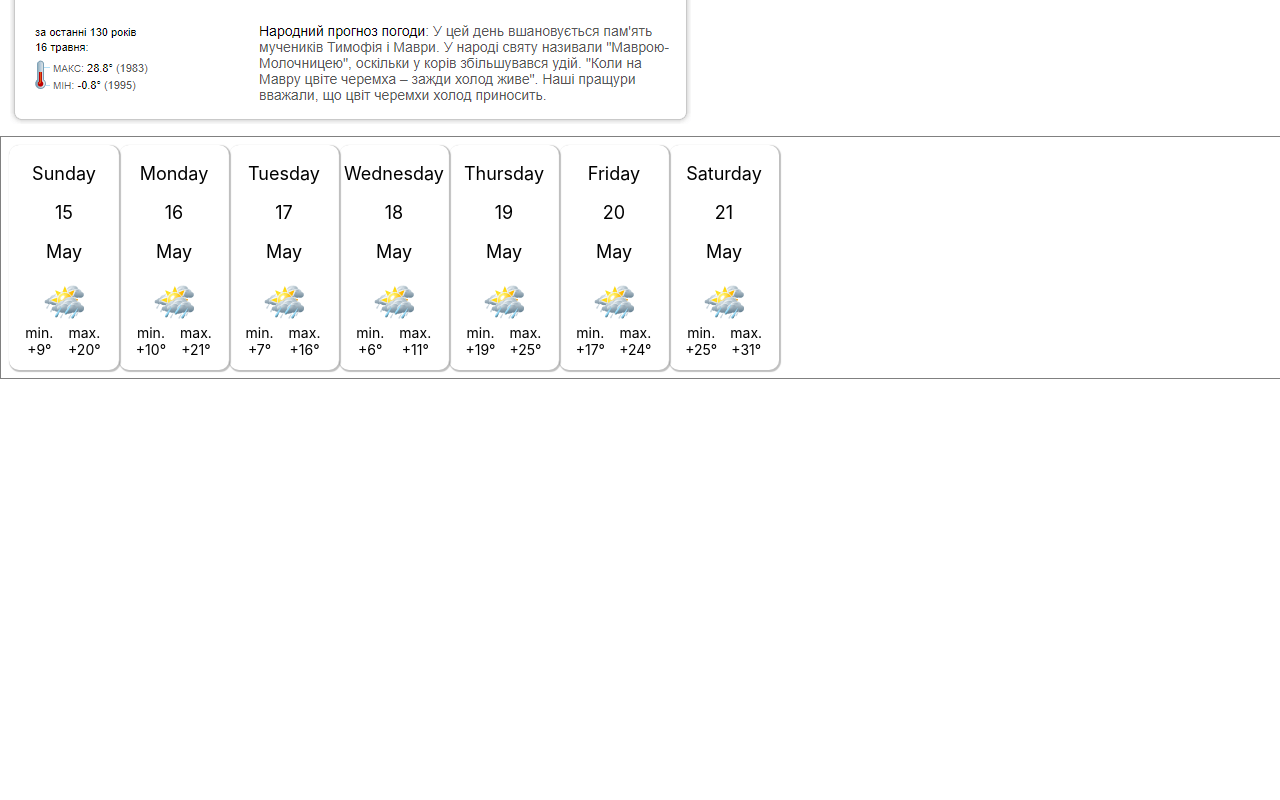
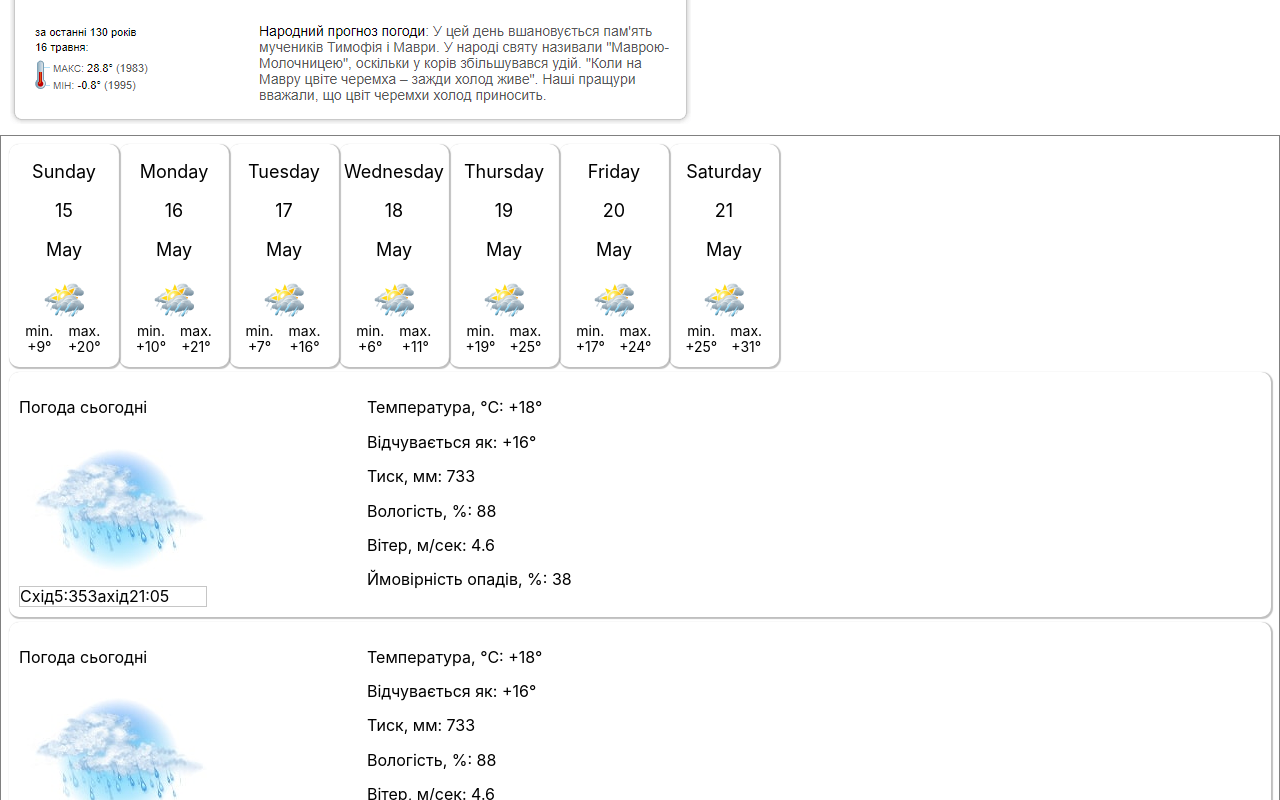
Before and after one commit to ruslan-horaiskyi/weatherApp, a React (Create React App) app: page / in a window 1280 px wide. Shown: the part 480-1280 px from the top of the page. Before the commit the page ends 859 px from the top, so only its background shows below. Built offline with nearby package versions, Linux system fonts and the light colour scheme.

Commit message:
MoreInfo component added, refactoring

```diff
--- a/src/App.jsx
+++ b/src/App.jsx
@@ -1,13 +1,16 @@
 import './App.css'
+import 'modern-normalize'
 import captureImage from './Capture.PNG'
-import Card from './components/Card/Card'
+import CardContainer from './components/CardConteiner/CardConteiner'
 import Conteiner from './components/Conteiner/Conteiner'
+import MoreInfo from './components/MoreInfo/MoreInfo'
 
 const App = () => (
   <>
     <img src={captureImage} alt='sinoptik' />
     <Conteiner>
-      <Card />
+      <CardContainer />
+      <MoreInfo />
     </Conteiner>
   </>
 )
--- a/src/components/Card/Card.css
+++ b/src/components/Card/Card.css
@@ -15,3 +15,8 @@
   padding: 0 10px;
   font-size: 14px;
 }
+
+.moreInfo {
+  width: 100%;
+  height: 250px;
+}
--- a/src/components/Card/Card.jsx
+++ b/src/components/Card/Card.jsx
@@ -1,18 +1,35 @@
+import { useState } from 'react'
 import './Card.css'
 import weather from '../Data/data.json'
-// import PropTypes from 'prop-types'
 
 const Card = () => {
   console.log('card')
+  const [focusedCard, setFocusedCard] = useState(null)
+
+  const handleCardFocus = (date) => {
+    setFocusedCard(date)
+  }
+
+  const handleCardBlur = () => {
+    setFocusedCard(null)
+  }
+
   return (
     weather &&
-    weather.map(({ day, date, month, imageUrl, minTemp, maxTemp }) => (
-      <div className='card' key={date}>
+    weather.map(({ day, date, month, cardImageUrl, minTemp, maxTemp }) => (
+      <div
+        className={`card ${focusedCard === date ? 'focused' : ''}`}
+        key={date}
+        // eslint-disable-next-line jsx-a11y/no-noninteractive-tabindex
+        tabIndex={0}
+        onFocus={() => handleCardFocus(date)}
+        onBlur={handleCardBlur}
+      >
         <p>{day}</p>
         <p>{date}</p>
         <p>{month}</p>
         <div>
-          <img src={imageUrl} alt='rain' />
+          <img src={cardImageUrl} alt='rain' />
         </div>
         <div className='temperature'>
           <div>
@@ -26,8 +43,5 @@ const Card = () => {
     ))
   )
 }
-// Card.propTypes = {}
-
-// Card.defaultProps = {}
 
 export default Card
--- /dev/null
+++ b/src/components/CardConteiner/CardConteiner.css
@@ -0,0 +1,3 @@
+.cardConteiner {
+  display: flex;
+}
--- /dev/null
+++ b/src/components/CardConteiner/CardConteiner.jsx
@@ -0,0 +1,10 @@
+import './CardConteiner.css'
+import Card from '../Card/Card'
+
+const CardContainer = () => (
+  <div className='cardConteiner'>
+    <Card />
+  </div>
+)
+
+export default CardContainer
--- a/src/components/Conteiner/Conteiner.css
+++ b/src/components/Conteiner/Conteiner.css
@@ -3,5 +3,6 @@
   height: fit-content;
   border: 1px solid grey;
   display: flex;
+  flex-direction: column;
   padding: 0.5rem;
 }
--- a/src/components/Data/data.json
+++ b/src/components/Data/data.json
@@ -3,56 +3,119 @@
     "day": "Sunday",
     "date": 15,
     "month": "May",
-    "imageUrl": "../Images/rain.png",
+    "cardImageUrl": "../Images/rain.png",
     "minTemp": "+9°",
-    "maxTemp": "+20°"
+    "maxTemp": "+20°",
+    "moreInfoImageUrl": "../Images/moreInfoImg.jpg",
+    "sunrise": "5:35",
+    "sunset": "21:05",
+    "currentTemp": "+18°",
+    "feelsLikeTemp": "+16°",
+    "pressure": "733",
+    "humidity": "88",
+    "wind": "4.6",
+    "precipitation": "38"
   },
   {
     "day": "Monday",
     "date": 16,
     "month": "May",
-    "imageUrl": "../Images/rain.png",
+    "cardImageUrl": "../Images/rain.png",
     "minTemp": "+10°",
-    "maxTemp": "+21°"
+    "maxTemp": "+21°",
+    "moreInfoImageUrl": "../Images/moreInfoImg.jpg",
+    "sunrise": "5:35",
+    "sunset": "21:05",
+    "currentTemp": "+18°",
+    "feelsLikeTemp": "+16°",
+    "pressure": "733",
+    "humidity": "88",
+    "wind": "4.6",
+    "precipitation": "38"
   },
   {
     "day": "Tuesday",
     "date": 17,
     "month": "May",
-    "imageUrl": "../Images/rain.png",
+    "cardImageUrl": "../Images/rain.png",
     "minTemp": "+7°",
-    "maxTemp": "+16°"
+    "maxTemp": "+16°",
+    "moreInfoImageUrl": "../Images/moreInfoImg.jpg",
+    "sunrise": "5:35",
+    "sunset": "21:05",
+    "currentTemp": "+18°",
+    "feelsLikeTemp": "+16°",
+    "pressure": "733",
+    "humidity": "88",
+    "wind": "4.6",
+    "precipitation": "38"
   },
   {
     "day": "Wednesday",
     "date": 18,
     "month": "May",
-    "imageUrl": "../Images/rain.png",
+    "cardImageUrl": "../Images/rain.png",
     "minTemp": "+6°",
-    "maxTemp": "+11°"
+    "maxTemp": "+11°",
+    "moreInfoImageUrl": "../Images/moreInfoImg.jpg",
+    "sunrise": "5:35",
+    "sunset": "21:05",
+    "currentTemp": "+18°",
+    "feelsLikeTemp": "+16°",
+    "pressure": "733",
+    "humidity": "88",
+    "wind": "4.6",
+    "precipitation": "38"
   },
   {
     "day": "Thursday",
     "date": 19,
     "month": "May",
-    "imageUrl": "../Images/rain.png",
+    "cardImageUrl": "../Images/rain.png",
     "minTemp": "+19°",
-    "maxTemp": "+25°"
+    "maxTemp": "+25°",
+    "moreInfoImageUrl": "../Images/moreInfoImg.jpg",
+    "sunrise": "5:35",
+    "sunset": "21:05",
+    "currentTemp": "+18°",
+    "feelsLikeTemp": "+16°",
+    "pressure": "733",
+    "humidity": "88",
+    "wind": "4.6",
+    "precipitation": "38"
   },
   {
     "day": "Friday",
     "date": 20,
     "month": "May",
-    "imageUrl": "../Images/rain.png",
+    "cardImageUrl": "../Images/rain.png",
     "minTemp": "+17°",
-    "maxTemp": "+24°"
+    "maxTemp": "+24°",
+    "moreInfoImageUrl": "../Images/moreInfoImg.jpg",
+    "sunrise": "5:35",
+    "sunset": "21:05",
+    "currentTemp": "+18°",
+    "feelsLikeTemp": "+16°",
+    "pressure": "733",
+    "humidity": "88",
+    "wind": "4.6",
+    "precipitation": "38"
   },
   {
     "day": "Saturday",
     "date": 21,
     "month": "May",
-    "imageUrl": "../Images/rain.png",
+    "cardImageUrl": "../Images/rain.png",
     "minTemp": "+25°",
-    "maxTemp": "+31°"
+    "maxTemp": "+31°",
+    "moreInfoImageUrl": "../Images/moreInfoImg.jpg",
+    "sunrise": "5:35",
+    "sunset": "21:05",
+    "currentTemp": "+18°",
+    "feelsLikeTemp": "+16°",
+    "pressure": "733",
+    "humidity": "88",
+    "wind": "4.6",
+    "precipitation": "38"
   }
 ]
--- /dev/null
+++ b/src/components/MoreInfo/MoreInfo.css
@@ -0,0 +1,14 @@
+.moreInfo {
+  margin-top: 5px;
+  display: flex;
+  width: 100%;
+  height: fit-content;
+  padding: 10px;
+  gap: 10rem;
+  box-shadow: 1px 1px 1px 1px rgb(0, 0, 0, 0.25);
+  border-radius: 10px;
+}
+
+.infoDaylight {
+  border: 0.5px solid rgb(128, 128, 128, 45%);
+}
--- /dev/null
+++ b/src/components/MoreInfo/MoreInfo.jsx
@@ -0,0 +1,42 @@
+import './MoreInfo.css'
+import weather from '../Data/data.json'
+
+const MoreInfo = () =>
+  weather &&
+  weather.map(
+    ({
+      moreInfoImageUrl,
+      sunrise,
+      sunset,
+      currentTemp,
+      feelsLikeTemp,
+      pressure,
+      humidity,
+      wind,
+      precipitation,
+    }) => (
+      <div className='moreInfo'>
+        <div>
+          <p>Погода сьогодні</p>
+          <img src={moreInfoImageUrl} alt='moreInfo' />
+          <div className='infoDaylight'>
+            Схід
+            <span>{sunrise}</span>
+            Захід
+            <span>{sunset}</span>
+          </div>
+        </div>
+
+        <div className='titles'>
+          <p>Температура, °C: {currentTemp}</p>
+          <p>Відчувається як: {feelsLikeTemp}</p>
+          <p>Тиск, мм: {pressure}</p>
+          <p>Вологість, %: {humidity}</p>
+          <p>Вітер, м/сек: {wind}</p>
+          <p>Ймовірність опадів, %: {precipitation}</p>
+        </div>
+      </div>
+    )
+  )
+
+export default MoreInfo
```
Also changed, not shown: package.json (+8 -0 lines), public/Images/moreInfoImg.jpg (added), 1 other file (tests, documents, lock files or other folders).
